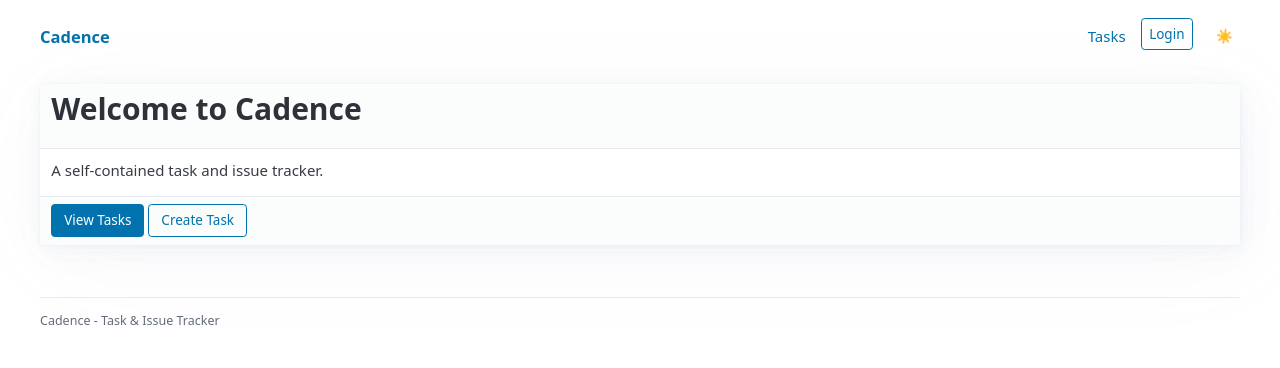
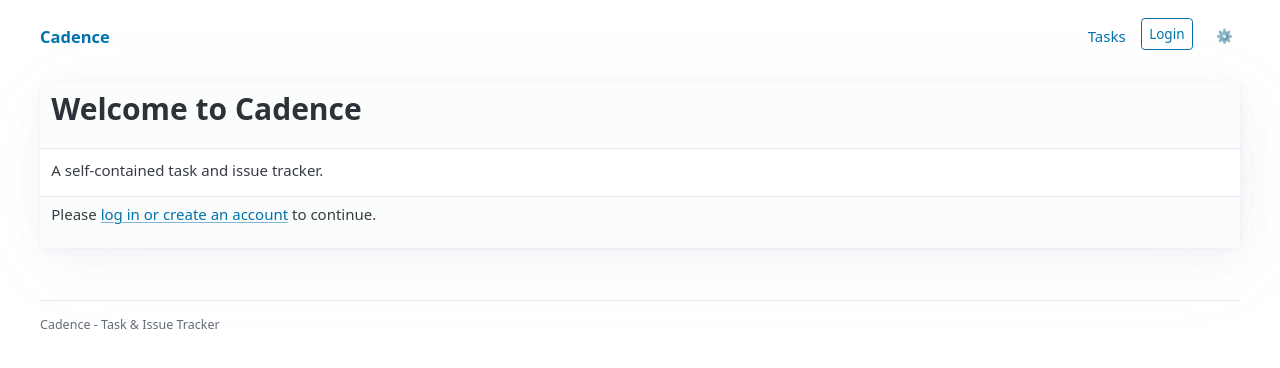
Before and after one commit to technobok/cadence, a Flask app: page / in a window 1280 px wide. Shown: the top 368 px of the page. Run offline with Flask 3, Linux system fonts and the light colour scheme.

Commit message:
Fix config path handling and improve UX
- Fix relative paths in config.ini to be relative to project root
- Set APSW busy_timeout before other PRAGMAs to prevent lock errors
- Add triple-state theme toggle (system/light/dark)
- Show login prompt on index page for logged-out users
- Add ProxyFix middleware for reverse proxy support
- Add config.ini to gitignore (credentials protection)
- Update README with production setup documentation

```diff
--- a/src/cadence/__init__.py
+++ b/src/cadence/__init__.py
@@ -6,6 +6,7 @@ from pathlib import Path
 from typing import Any
 
 from flask import Flask, render_template
+from werkzeug.middleware.proxy_fix import ProxyFix
 
 from cadence.db import close_db, init_db_command
 
@@ -53,7 +54,7 @@ def create_app(test_config: dict[str, Any] | None = None) -> Flask:
                 if config.has_option("database", "PATH"):
                     db_path = config.get("database", "PATH")
                     if not os.path.isabs(db_path):
-                        db_path = str(instance_path / db_path)
+                        db_path = str(project_root / db_path)
                     app.config["DATABASE_PATH"] = db_path
 
             if config.has_section("uploads"):
@@ -96,6 +97,20 @@ def create_app(test_config: dict[str, Any] | None = None) -> Flask:
                 app.config["TRUSTED_SESSION_DAYS"] = config.getint(
                     "auth", "TRUSTED_SESSION_DAYS", fallback=365
                 )
+
+            # Proxy settings - enable when running behind reverse proxy (Caddy, nginx)
+            if config.has_section("proxy"):
+                x_for = config.getint("proxy", "X_FORWARDED_FOR", fallback=1)
+                x_proto = config.getint("proxy", "X_FORWARDED_PROTO", fallback=1)
+                x_host = config.getint("proxy", "X_FORWARDED_HOST", fallback=1)
+                x_prefix = config.getint("proxy", "X_FORWARDED_PREFIX", fallback=0)
+                app.wsgi_app = ProxyFix(
+                    app.wsgi_app,
+                    x_for=x_for,
+                    x_proto=x_proto,
+                    x_host=x_host,
+                    x_prefix=x_prefix,
+                )
     else:
         app.config.from_mapping(test_config)
 
--- a/src/cadence/static/css/app.css
+++ b/src/cadence/static/css/app.css
@@ -78,16 +78,6 @@ table td {
     background: var(--pico-secondary-hover-background);
 }
 
-/* Show/hide theme icons based on current theme */
-[data-theme="light"] .theme-icon-dark,
-[data-theme="dark"] .theme-icon-light {
-    display: none;
-}
-
-[data-theme="light"] .theme-icon-light,
-[data-theme="dark"] .theme-icon-dark {
-    display: inline;
-}
 
 /* Footer */
 footer {
--- a/src/cadence/static/js/app.js
+++ b/src/cadence/static/js/app.js
@@ -13,30 +13,47 @@
         return localStorage.getItem(THEME_KEY);
     }
 
-    function setTheme(theme) {
-        if (theme === 'system') {
+    function getThemeMode() {
+        // Returns 'system', 'light', or 'dark'
+        return getStoredTheme() || 'system';
+    }
+
+    function setTheme(mode) {
+        if (mode === 'system') {
             html.setAttribute('data-theme', getSystemTheme());
             localStorage.removeItem(THEME_KEY);
         } else {
-            html.setAttribute('data-theme', theme);
-            localStorage.setItem(THEME_KEY, theme);
+            html.setAttribute('data-theme', mode);
+            localStorage.setItem(THEME_KEY, mode);
         }
+        updateToggleButton(mode);
     }
 
-    function toggleTheme() {
-        const current = html.getAttribute('data-theme');
-        const next = current === 'light' ? 'dark' : 'light';
+    function cycleTheme() {
+        // Cycle: system → light → dark → system
+        const current = getThemeMode();
+        const next = current === 'system' ? 'light' : current === 'light' ? 'dark' : 'system';
         setTheme(next);
+    }
+
+    function updateToggleButton(mode) {
+        const toggle = document.getElementById('theme-toggle');
+        if (!toggle) return;
+
+        // Update button content based on mode
+        const icons = {
+            system: '\u2699',  // gear
+            light: '\u2600',   // sun
+            dark: '\u263E'     // moon
+        };
+        toggle.textContent = icons[mode] || icons.system;
+        toggle.setAttribute('title', 'Theme: ' + mode + ' (click to change)');
     }
 
     // Initialize theme on page load
     function initTheme() {
-        const stored = getStoredTheme();
-        if (stored) {
-            setTheme(stored);
-        } else {
-            setTheme('system');
-        }
+        const mode = getThemeMode();
+        setTheme(mode);
     }
 
     // Listen for system theme changes
@@ -53,7 +70,8 @@
     document.addEventListener('DOMContentLoaded', function() {
         const toggle = document.getElementById('theme-toggle');
         if (toggle) {
-            toggle.addEventListener('click', toggleTheme);
+            toggle.addEventListener('click', cycleTheme);
+            updateToggleButton(getThemeMode());
         }
     });
 })();
--- a/src/cadence/templates/auth/login.html
+++ b/src/cadence/templates/auth/login.html
@@ -25,7 +25,7 @@
     </form>
 
     <footer>
-        <small>We'll send you a magic link to log in. No password needed.</small>
+        <small>We'll email you a link to log in. No password needed.</small>
     </footer>
 </article>
 {% endblock %}
--- a/src/cadence/templates/base.html
+++ b/src/cadence/templates/base.html
@@ -28,10 +28,7 @@
                 <li><a href="{{ url_for('auth.login') }}" role="button" class="outline">Login</a></li>
                 {% endif %}
                 <li>
-                    <button id="theme-toggle" class="outline secondary" aria-label="Toggle theme">
-                        <span class="theme-icon-light">&#9728;</span>
-                        <span class="theme-icon-dark">&#9790;</span>
-                    </button>
+                    <button id="theme-toggle" class="outline secondary" aria-label="Toggle theme" title="Theme: system (click to change)">&#9881;</button>
                 </li>
             </ul>
         </nav>
--- a/src/cadence/templates/index.html
+++ b/src/cadence/templates/index.html
@@ -8,9 +8,15 @@
         <h1>Welcome to Cadence</h1>
     </header>
     <p>A self-contained task and issue tracker.</p>
+    {% if g.user %}
     <footer>
         <a href="#" role="button">View Tasks</a>
         <a href="#" role="button" class="outline">Create Task</a>
     </footer>
+    {% else %}
+    <footer>
+        <p>Please <a href="{{ url_for('auth.login') }}">log in or create an account</a> to continue.</p>
+    </footer>
+    {% endif %}
 </article>
 {% endblock %}
```
Also changed, not shown: src/cadence/db.py (+6 -3 lines), README.md, 2 other files.
